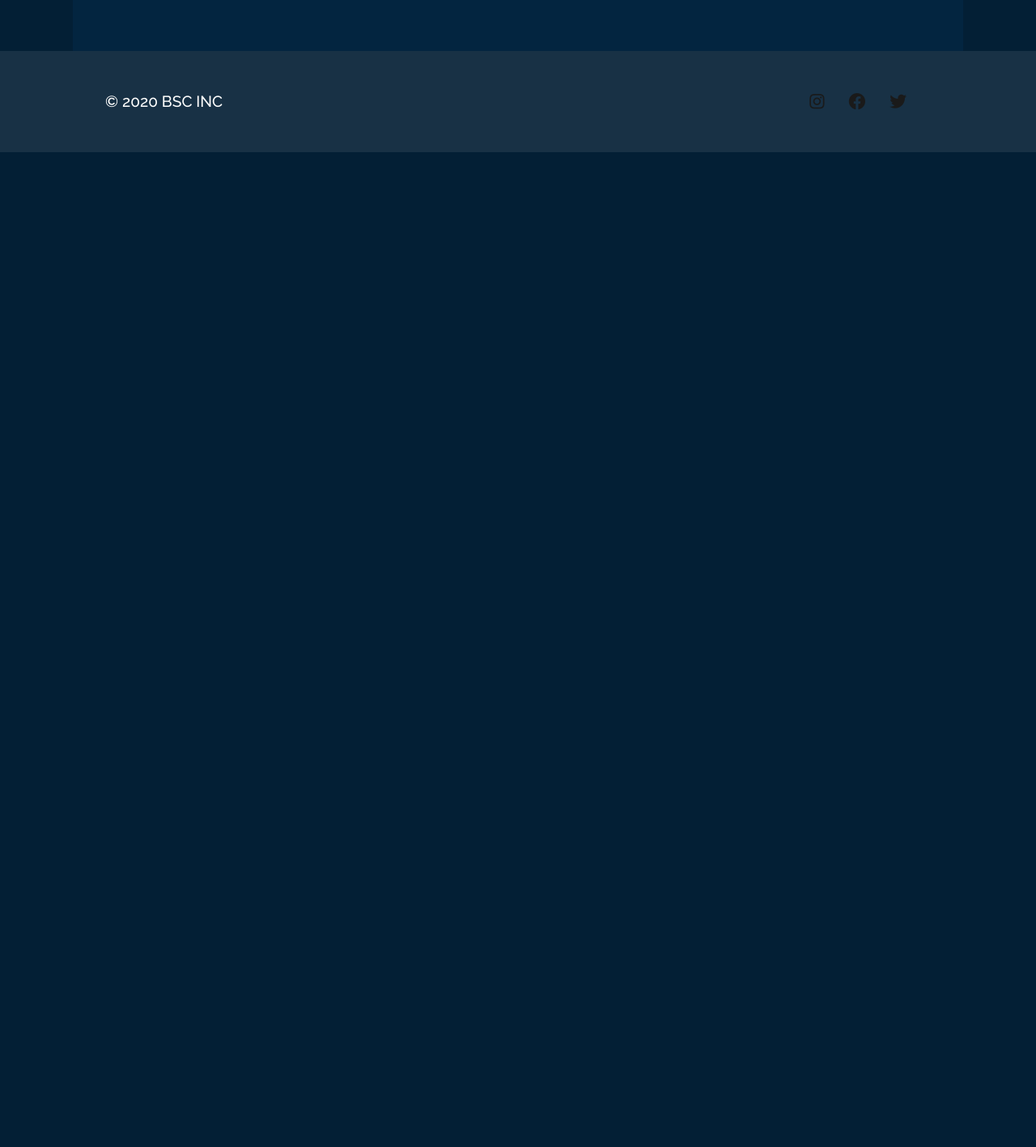
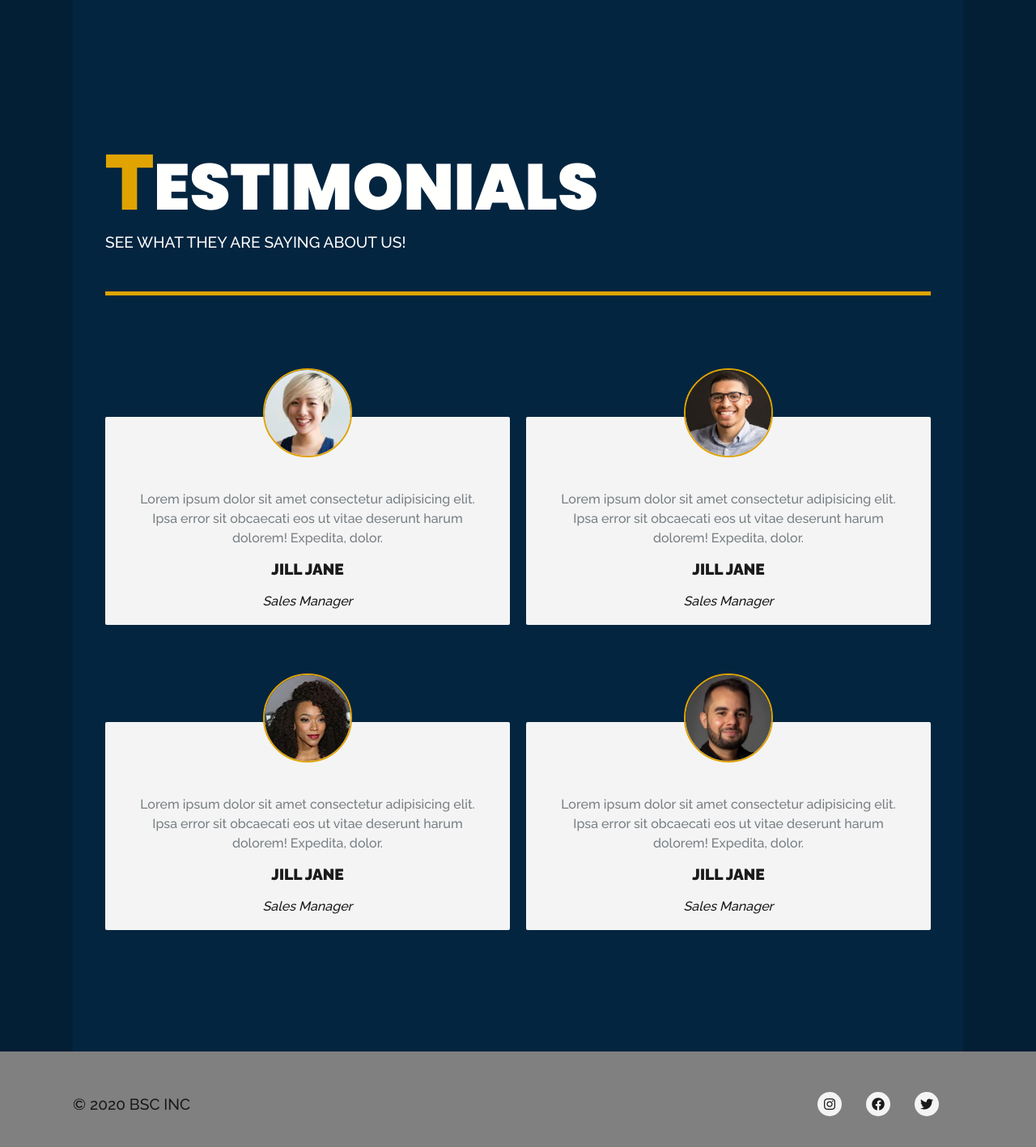
Before and after one commit to desimichael/construction-project, a plain HTML site: page index.html in a window 1280 px wide. Shown: the part 3497-4914 px from the top of the page at 81% size. Before the commit the page ends 3685 px from the top, so only its background shows below. Drawn offline with Linux system fonts and the light colour scheme.

Commit message:
Finished portfolio, testimonials and footer sections.

```diff
--- a/css/footer.css
+++ b/css/footer.css
@@ -1,17 +1,29 @@
 footer {
-	background: var(--grey-bg);
-	padding: 50px 0;
+	background: var(--grey-title);
+	/* padding: 50px 0; */
+	color: var(--primary-black-font);
 }
 footer .flex {
 	justify-content: space-between;
+	padding: 25px 0;
 }
 footer .flex li a {
+	height: 30px;
+	width: 30px;
+	display: flex;
+	justify-content: center;
+	align-items: center;
+	background: var(--primary-white-bg);
+	border-radius: 50%;
+	margin-right: 30px;
+	font-size: 1rem;
 	color: var(--primary-black-font);
-	margin-right: 30px;
-	font-size: 1.3rem;
+	transition: 0.5s;
 }
 footer .flex li a:hover {
-	color: var(--primary-orange);
+	color: var(--primary-hover);
+	background: var(--primary-bg);
+	border: 1px solid var(--primary-white-bg);
 	cursor: pointer;
 	transition: all 0.3s ease-in-out;
 }
--- a/css/main.css
+++ b/css/main.css
@@ -4,6 +4,7 @@
 @import "about.css";
 @import "core-values.css";
 @import "portfolio.css";
+@import "testimonials.css";
 @import "footer.css";
 
 :root {
--- a/css/portfolio.css
+++ b/css/portfolio.css
@@ -31,6 +31,8 @@
 	transition: opacity 0.5s ease-in-out;
 	opacity: 0.8;
 	height: 350px;
+	width: 100%;
+	object-fit: cover;
 	object-position: 50% 50%;
 }
 .portfolio .portfolio-grid .portfolio-box:hover img {
@@ -54,6 +56,8 @@
 }
 .portfolio .portfolio-grid .portfolio-box .overlay .subtitle {
 	margin-right: 10px;
+	font-weight: 900;
+	letter-spacing: 0.15rem;
 }
 .portfolio .portfolio-grid .portfolio-box .overlay .icon {
 	height: 30px;
--- /dev/null
+++ b/css/testimonials.css
@@ -0,0 +1,48 @@
+.testimonials .container {
+	background-color: var(--primary-container-bg);
+}
+.testimonials .content {
+	margin: 100px 0px;
+}
+.testimonials .title-section .main-title span {
+	color: var(--icon-color);
+	font-size: 6rem;
+}
+.testimonials .line {
+	margin-top: 50px;
+	border-bottom: 5px solid var(--icon-color);
+}
+.testimonials .testimonials-grid {
+	display: grid;
+	grid-template-columns: repeat(auto-fit, minmax(350px, 1fr));
+	gap: 20px;
+	margin-top: 100px;
+}
+.testimonials .testimonials-grid .user-box {
+	margin: 50px 0;
+	position: relative;
+	text-align: center;
+	padding: 80px 40px 20px;
+	background: var(--primary-white-bg);
+	color: var(--primary-black-font);
+	border-radius: 2px;
+}
+.testimonials .testimonials-grid .user-box .subtitle {
+	font-weight: 700;
+	margin-top: 15px;
+}
+.testimonials .testimonials-grid .user-box span {
+	font-style: italic;
+	font-weight: 500;
+}
+.testimonials .testimonials-grid .user-box .user-img {
+	position: absolute;
+	top: -60px;
+	left: 50%;
+	transform: translateX(-50%);
+	width: 110px;
+	height: 110px;
+	border: 2px solid var(--icon-color);
+	border-radius: 50%;
+	overflow: hidden;
+}
--- a/index.html
+++ b/index.html
@@ -247,12 +247,12 @@
 						</a>
 						<a href="#" class="portfolio-box">
 							<img
-								src="/images/audi.jpg"
-								alt="car"
+								src="/images/fun-park.jpg"
+								alt="park"
 								class="image"
 							/>
 							<div class="overlay">
-								<div class="subtitle">Automotive</div>
+								<div class="subtitle">Entertainment</div>
 								<div class="icon">
 									<i class="fas fa-chevron-right"></i>
 								</div>
@@ -260,17 +260,100 @@
 						</a>
 						<a href="#" class="portfolio-box">
 							<img
-								src="/images/audi.jpg"
+								src="/images/equip.jpg"
 								alt="car"
 								class="image"
 							/>
 							<div class="overlay">
-								<div class="subtitle">Automotive</div>
+								<div class="subtitle">Interior</div>
 								<div class="icon">
 									<i class="fas fa-chevron-right"></i>
 								</div>
 							</div>
 						</a>
+					</div>
+				</div>
+			</div>
+		</section>
+		<section class="testimonials" id="testimonials">
+			<div class="container">
+				<div class="content">
+					<div class="title-section">
+						<h2 class="main-title"><span>T</span>estimonials</h2>
+						<div class="subtitle">
+							See what they are saying about us!
+						</div>
+						<div class="line"></div>
+					</div>
+					<div class="testimonials-grid">
+						<div class="user-box">
+							<div class="user-img">
+								<img
+									src="/images/headshot1.png"
+									alt="user image"
+								/>
+							</div>
+							<p>
+								Lorem ipsum dolor sit amet consectetur
+								adipisicing elit. Ipsa error sit obcaecati eos
+								ut vitae deserunt harum dolorem! Expedita,
+								dolor.
+							</p>
+							<div class="subtitle">Jill Jane</div>
+							<br />
+							<span>Sales Manager</span>
+						</div>
+						<div class="user-box">
+							<div class="user-img">
+								<img
+									src="/images/headshot2.png"
+									alt="user image"
+								/>
+							</div>
+							<p>
+								Lorem ipsum dolor sit amet consectetur
+								adipisicing elit. Ipsa error sit obcaecati eos
+								ut vitae deserunt harum dolorem! Expedita,
+								dolor.
+							</p>
+							<div class="subtitle">Jill Jane</div>
+							<br />
+							<span>Sales Manager</span>
+						</div>
+						<div class="user-box">
+							<div class="user-img">
+								<img
+									src="/images/headshot3.png"
+									alt="user image"
+								/>
+							</div>
+							<p>
+								Lorem ipsum dolor sit amet consectetur
+								adipisicing elit. Ipsa error sit obcaecati eos
+								ut vitae deserunt harum dolorem! Expedita,
+								dolor.
+							</p>
+							<div class="subtitle">Jill Jane</div>
+							<br />
+							<span>Sales Manager</span>
+						</div>
+						<div class="user-box">
+							<div class="user-img">
+								<img
+									src="/images/headshot4.png"
+									alt="user image"
+								/>
+							</div>
+							<p>
+								Lorem ipsum dolor sit amet consectetur
+								adipisicing elit. Ipsa error sit obcaecati eos
+								ut vitae deserunt harum dolorem! Expedita,
+								dolor.
+							</p>
+							<div class="subtitle">Jill Jane</div>
+							<br />
+							<span>Sales Manager</span>
+						</div>
 					</div>
 				</div>
 			</div>
```
Also changed, not shown: images/audi.jpg, images/fun-park.jpg (added), images/headshot1.png (added), images/headshot2.png (added), images/headshot3.png (added), images/headshot4.png (added), 2 other files.
